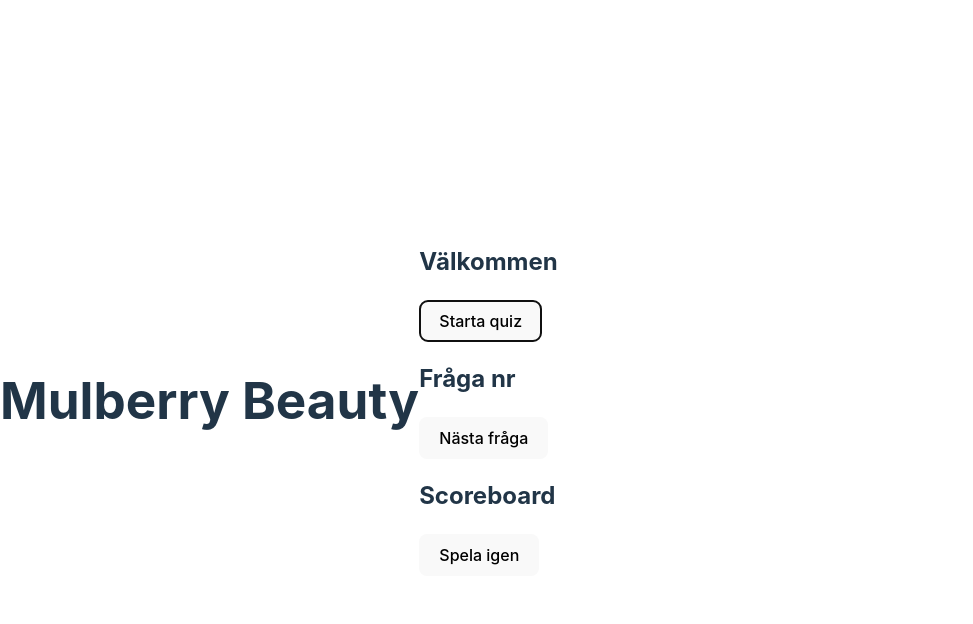
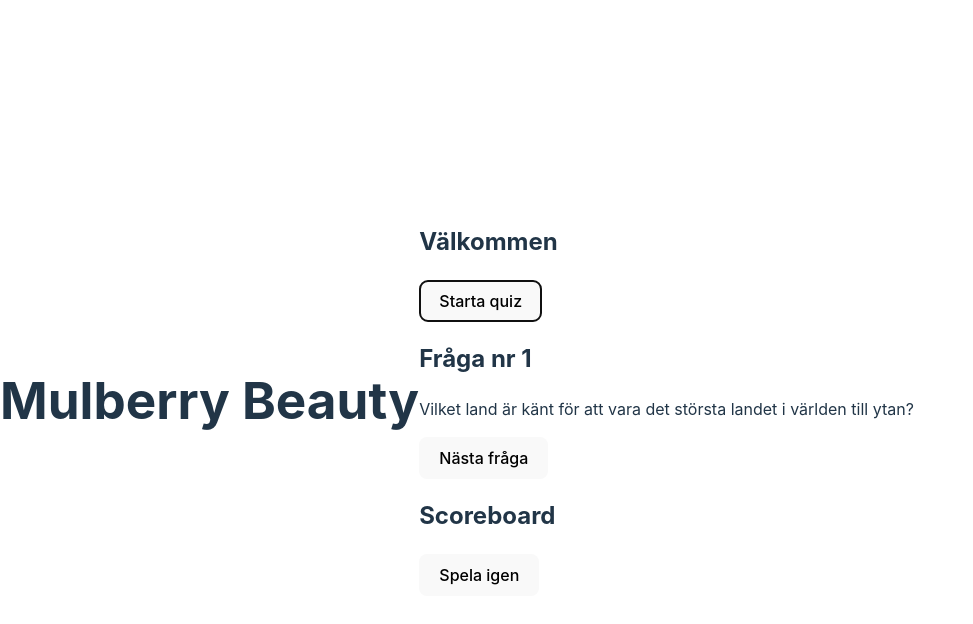
Before and after one commit to skogblad/Mulberry-Beauty-quiz, a website built with Vite: page index.html in a window 1280 px wide. Both pictures are taken after a click on the button "Starta quiz". Shown: the whole page, without its empty margins (0-973 px from the left). Built offline with nearby package versions, Linux system fonts and the light colour scheme.

Commit message:
✨added randomized questions when start quiz is clicked

```diff
--- a/index.html
+++ b/index.html
@@ -21,6 +21,7 @@
       <section class="questions">
         <h2 id="questionTitle">Fråga nr</h2>
         <div id="questionContainer">
+          <p id="question"></p>
           <!--- lägg till frågor med ts-->
         </div>
         <button id="nextQuestion">Nästa fråga</button>
--- a/src/main.ts
+++ b/src/main.ts
@@ -1,4 +1,48 @@
 import "./style.scss";
 import quizQuestions from "./questions.mts";
+import { Question } from "./questions.mts";
 
-console.log(quizQuestions);
+// Variabel for questions
+let currentQuestionIndex = 0;
+let selectedQuestions: Question[] = [];
+
+// Function for randomize questions
+function selectRandomQuestions(): Question[] {
+  const shuffled = quizQuestions.sort(() => Math.random() - 0.5);
+  return shuffled.slice(0, 10);
+}
+
+// Function for display a question
+function displayQuestion(): void {
+  if (currentQuestionIndex >= selectedQuestions.length) {
+    document.getElementById('nextQuestion')!.setAttribute('disabled', 'true');
+    return;
+  }
+
+  const question = selectedQuestions[currentQuestionIndex];
+  document.getElementById('questionTitle')!.textContent = `Fråga nr ${currentQuestionIndex + 1}`;
+  document.getElementById('question')!.innerHTML = `
+    ${question.question}
+  `;
+}
+
+// Function for next question
+function handleNextQuestion(): void {
+  currentQuestionIndex++;
+  displayQuestion();
+}
+
+//When start quiz is clicked the questions display
+function startQuiz(): void {
+    selectedQuestions = selectRandomQuestions();
+    currentQuestionIndex = 0;
+
+    displayQuestion();
+
+    document.getElementById('nextQuestion')!.addEventListener('click', handleNextQuestion);
+}
+
+// When the page is loaded
+document.addEventListener('DOMContentLoaded', () => {
+document.getElementById('startQuiz')!.addEventListener('click', startQuiz);
+});
```
